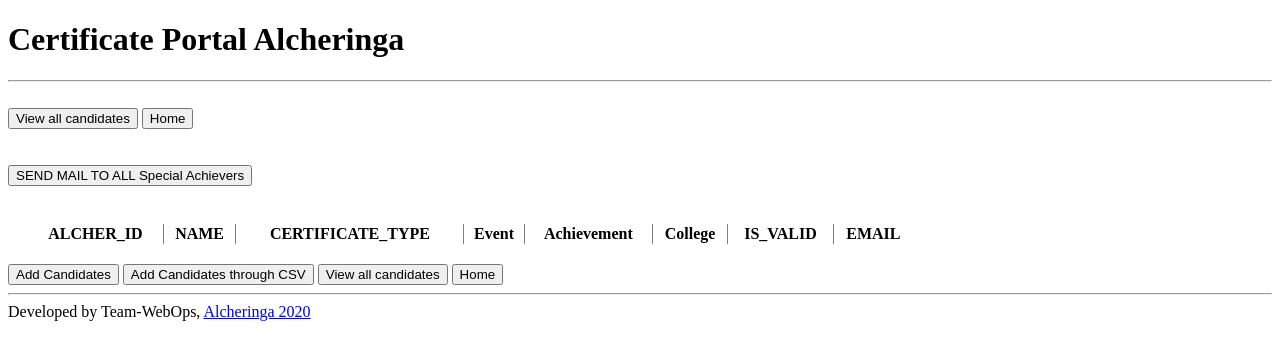
After one commit to Curious-Ujjwal/certificate_portal, a Django app: page /salist in a window 1280 px wide. The commit adds this page. Shown: the top 360 px of the page. Run offline with Django 3.2, Linux system fonts and the light colour scheme; a user stored in the database is signed in; tables that the repository leaves empty hold one stand-in row (values such as "Sample post"); lists and menus that the app fills with data are empty.

Commit message:
added achievement certificate, final changes

```diff
--- a/certiportal/main/choices.py
+++ b/certiportal/main/choices.py
@@ -2,6 +2,7 @@ CERTIFICATE_OPTIONS = [
         ('CA', 'Campus Ambassador'),
         ('P' , 'Participant' ),
         ('W' , 'Winner'),
+        ('SA' , 'Special Achievement'),
     ]
 
 EVENT_OPTIONS = [
--- a/certiportal/main/forms.py
+++ b/certiportal/main/forms.py
@@ -41,6 +41,7 @@ class CandidForm(forms.Form):
         initial=current_year(), validators=[MinValueValidator(1984), max_value_current_year])
 
     is_valid = forms.BooleanField(initial=True, required=False)
+    special_achievement = forms.CharField(max_length = 255, required=False)
 
 
 class CSVUploadForm(forms.Form):
--- a/certiportal/main/models.py
+++ b/certiportal/main/models.py
@@ -16,6 +16,7 @@ class candidate(models.Model):
     event = models.CharField(max_length=50, choices=EVENT_OPTIONS, default='', blank = False)
     year = models.IntegerField(default=2020)
     email = models.EmailField(max_length=70, blank = False)
+    special_achievement = models.CharField(max_length=255 , default='', blank=True)
     def __str__(self):
         return self.name
 
@@ -23,4 +24,4 @@ class candidate(models.Model):
 class CandidForm(ModelForm):
     class Meta:
         model = candidate
-        fields = ['alcher_id', 'name', 'certificate_type', 'event', 'email' ,'year']
+        fields = ['alcher_id', 'name', 'certificate_type', 'event', 'email' ,'year', 'special_achievement' ]
--- a/certiportal/main/templates/main/candidlist.html
+++ b/certiportal/main/templates/main/candidlist.html
@@ -14,7 +14,8 @@
 <select name="events_id" id="events_id" onChange="window.location.href=this.value">
 
 </select>
-<a href= "{% url 'calist' %}"><button>Campus Ambassadors list</button> </a>
+<a href= "{% url 'calist' %}"><button>Campus Ambassadors list</button></a>
+<a href= "{% url 'salist' %}"><button>Special Achievers list</button></a>
 <br><br>
 
 <a href= "{% url 'massmail' event_name %}"><button>SEND MAIL TO ALL PARTICIPANTS IN {{ event_name }}</button></a>
@@ -28,6 +29,7 @@
 		<th>Position</th>
 		<th>College</th>
 		<th>EVENT</th>
+		<th>Special Achievement</th>
 		<th>IS_VALID</th>
 		<th>EMAIL</th>
 	</thead>
@@ -44,6 +46,7 @@
 			{% else %}
 			<td>{{candid.event}}</td>
 			{% endif %}
+			<td>{{ candid.special_achievement }} </td>
 			<td>{{candid.is_valid}}</td>
 			<td>{{candid.email}}</td>
 			{% if candid.is_valid and candid.is_generated %}
--- /dev/null
+++ b/certiportal/main/templates/main/salist.html
@@ -0,0 +1,58 @@
+{% extends 'base.html' %}
+
+{% block title %}Special Achievers List{% endblock %}
+
+{% block content %}
+<br>
+<a href = "{% url 'candidList' %}"><button>View all candidates</button></a>
+<a href = "{% url 'index' %}"><button> Home </button> </a>
+<br><br>
+
+<br>
+<a href= "{% url 'massmailsa' %}"><button>SEND MAIL TO ALL Special Achievers</button></a>
+<br>
+<br>
+
+<table rules="all">
+	<thead>
+		<th>ALCHER_ID</th>
+		<th>NAME</th>
+		<th>CERTIFICATE_TYPE</th>
+		<th>Event</th>
+		<th>Achievement</th>
+		<th>College</th>
+		<th>IS_VALID</th>
+		<th>EMAIL</th>
+	</thead>
+	<tbody>
+		{% for candid in candids %}
+		<tr>
+			<td><a href="{% url 'candidUpdateForm' candid.pk %}" title="Edit">{{candid.alcher_id}}</a></td>
+			<td>{{candid.name}}</td>
+			<td>{{candid.get_certificate_type_display}}</td>
+			<td>{{ candid.event }} </td>
+			<td> {{ candid.special_achievement }} </td>
+			<td>{{candid.college}}</td>
+			<td>{{candid.is_valid}}</td>
+			<td>{{candid.email}}</td>
+			{% if candid.is_valid and candid.is_generated %}
+			<td><a href="{% url 'send_email' candid.alcher_id %}"><button>Send Email</button></a></td>
+			<td><a href="{% url 'certificate' candid.certificate_url %}" target="_blank"><button>View Certificate</button></a></td>
+			{% endif %}
+		</tr>
+	{% endfor %}
+	</tbody>
+</table>
+
+	<a href="{% url 'candidForm' %}"><button>
+		Add Candidates
+	</button></a>
+
+	<a href="{% url 'candidBulk' %}"><button>
+		Add Candidates through CSV
+	</button></a>
+	<a href = "{% url 'candidList' %}"><button>View all candidates</button></a>
+	<a href = "{% url 'index' %}"><button> Home </button></a>
+
+
+{% endblock %}
--- a/certiportal/main/urls.py
+++ b/certiportal/main/urls.py
@@ -15,4 +15,6 @@ urlpatterns = [
     path('massmail/<str:event_name>', views.massmail, name="massmail"),
     path('calist', views.calist, name="calist"),
     path('massmailca/', views.massmailca, name="massmailca"),
+    path('salist', views.salist, name="salist"),
+    path('massmailsa/', views.massmailsa, name="massmailsa"),
 ]
--- a/certiportal/main/views.py
+++ b/certiportal/main/views.py
@@ -39,10 +39,13 @@ def certificate(request, cert_id):
         'candid_event' : candid.event,
         'candid_position': candid.position,
         'candid_college' : candid.college,
+        'candid_achievement' : candid.special_achievement,
     }
     if candid.event == 'Parliamentry Debate':
         return Render.render('certificate/certificatePD.html',context)
-    if candid.certificate_type == 'P':
+    elif candid.certificate_type == 'SA':
+        return Render.render('certificate/certificateSA.html',context)
+    elif candid.certificate_type == 'P':
         return Render.render('certificate/certificateParticipation.html', context)
     elif candid.certificate_type == 'CA':
         return Render.render('certificate/certificateCA.html', context)
@@ -84,11 +87,12 @@ def candidForm(request):
             college = form.cleaned_data['college']
             year = form.cleaned_data['year']
             email = form.cleaned_data['email']
+            special_achievement = form.cleaned_data['special_achievement']
             if not isDuplicate(alcher_id, event, certificate_type, year):
                 new_url = generateUrl(alcher_id , year)
                 candidate.objects.create(alcher_id=alcher_id, name=name, event=event,
                     certificate_type=certificate_type, position=position, college=college, is_valid=True, is_generated=True,
-                    certificate_url=new_url, email=email, year=year)
+                    certificate_url=new_url, email=email, year=year, special_achievement = special_achievement, )
             return redirect('candidList')
     else:
         form = CandidForm()
@@ -120,14 +124,24 @@ def send_email(request , alcher_id):
         'candid' : candid
     }
 
+    if candid.event == 'Parliamentry Debate':
+        content = render_to_string('main/emails/mailPD.txt', context)
+    elif candid.certificate_type == 'CA':
+        content = render_to_string('main/emails/mailca.txt', context)
+    elif candid.certificate_type == 'P':
+        content = render_to_string('main/emails/mailparticipant.txt', context)
+    elif candid.certificate_type == 'W':
+        content = render_to_string('main/emails/mailwinner.txt', context)
+    elif candid.certificate_type == 'SA':
+        content = render_to_string('main/emails/mailsa.txt', context)
+
     send_mail(
         'Certificate Alcheringa: ' + str(current_year()),
-         render_to_string('main/emails/mail.txt', context),
+        mailcontent,
         'publicrelations@alcheringa.in',
         [candid.email],
         fail_silently = False,
-    )
-
+        )
     return render(request, 'main/mail_sent.html' , context)
 
 
@@ -220,6 +234,7 @@ def candidUpdateForm(request, tpk):
             is_valid = form.cleaned_data['is_valid']
             position = form.cleaned_data['position']
             college = form.cleaned_data['college']
+            special_achievement = form.cleaned_data['special_achievement']
 
             try:
                 obj = candidate.objects.get(pk=tpk)
@@ -237,6 +252,7 @@ def candidUpdateForm(request, tpk):
             obj.is_valid = is_valid
             obj.position = position
             obj.college = college
+            obj.special_achievement = special_achievement
             obj.save()
             messages.success(request, "SUCCESS!! Candidate updated successfully")
             return redirect('candidList')
@@ -247,9 +263,9 @@ def candidUpdateForm(request, tpk):
             obj = candidate.objects.get(pk=tpk)
         except:
             obj=None
-            print(tpk,type(tpk))
+            # print(tpk,type(tpk))
             return redirect('candidList')
-        print(obj.__dict__)
+        # print(obj.__dict__)
         form = CandidForm(initial=obj.__dict__)
 
     return render(request, 'main/candidform.html', {'form':form})
@@ -281,7 +297,15 @@ def massmail(request,event_name):
     for candid in candids:
         context = {'candid' : candid, }
         subject = 'Certificate Alcheringa: ' + str(current_year())
-        content = render_to_string('main/emails/mail.txt', context)
+        if candid.event == 'Parliamentry Debate':
+            content = render_to_string('main/emails/mailPD.txt', context)
+        elif candid.certificate_type == 'P':
+            content = render_to_string('main/emails/mailparticipant.txt', context)
+        elif candid.certificate_type == 'W':
+            content = render_to_string('main/emails/mailwinner.txt', context)
+        elif candid.certificate_type == 'SA':
+            content = render_to_string('main/emails/mailsa.txt', context)
+
         sender = 'publicrelations@alcheringa.in'
         recipient = [candid.email]
         message  = (subject, content , sender , recipient)
@@ -316,7 +340,7 @@ def massmailca(request):
     for candid in candids:
         context = {'candid' : candid, }
         subject = 'Certificate Alcheringa: ' + str(current_year())
-        content = render_to_string('main/emails/mail.txt', context)
+        content = render_to_string('main/emails/mailca.txt', context)
         sender = 'publicrelations@alcheringa.in'
         recipient = [candid.email]
         message  = (subject, content , sender , recipient)
@@ -329,3 +353,36 @@ def massmailca(request):
         'candids': candids,
     }
     return render(request, 'main/calist.html', context)
+
+
+
+@login_required
+def salist(request):
+    candids = candidate.objects.filter(year=current_year(), certificate_type = 'SA' )
+    context = {
+        'candids': candids,
+        }
+    return render(request, 'main/salist.html', context)
+
+
+@login_required
+def massmailsa(request):
+    candids = candidate.objects.filter(year=current_year(), certificate_type = 'SA')
+    message_list = []
+
+    for candid in candids:
+        context = {'candid' : candid, }
+        subject = 'Certificate Alcheringa: ' + str(current_year())
+        content = render_to_string('main/emails/mailsa.txt', context)
+        sender = 'publicrelations@alcheringa.in'
+        recipient = [candid.email]
+        message  = (subject, content , sender , recipient)
+        message_list.append(message)
+
+    message_tuple = tuple(message_list)
+    send_mass_mail(message_tuple, fail_silently=False)
+    candids = candidate.objects.filter(year=current_year(), certificate_type = 'SA')
+    context = {
+        'candids': candids,
+    }
+    return render(request, 'main/salist.html', context)
```
Also changed, not shown: certiportal/main/static/main/sample_upload.csv (+8 -4 lines), certiportal/main/templates/certificate/certificateSA.html (added, +105 -0 lines), certiportal/main/templates/main/emails/mail.txt (deleted, +0 -9 lines), certiportal/main/templates/main/emails/mailPD.txt (added, +25 -0 lines), certiportal/main/templates/main/emails/mailca.txt (added, +25 -0 lines), certiportal/main/templates/main/emails/mailparticipant.txt (added, +25 -0 lines), certiportal/main/templates/main/emails/mailsa.txt (added, +25 -0 lines), certiportal/main/templates/main/emails/mailwinner.txt (added, +25 -0 lines), certiportal/main/static/main/certPD.png (added), certiportal/main/static/main/certSA.png (added).
